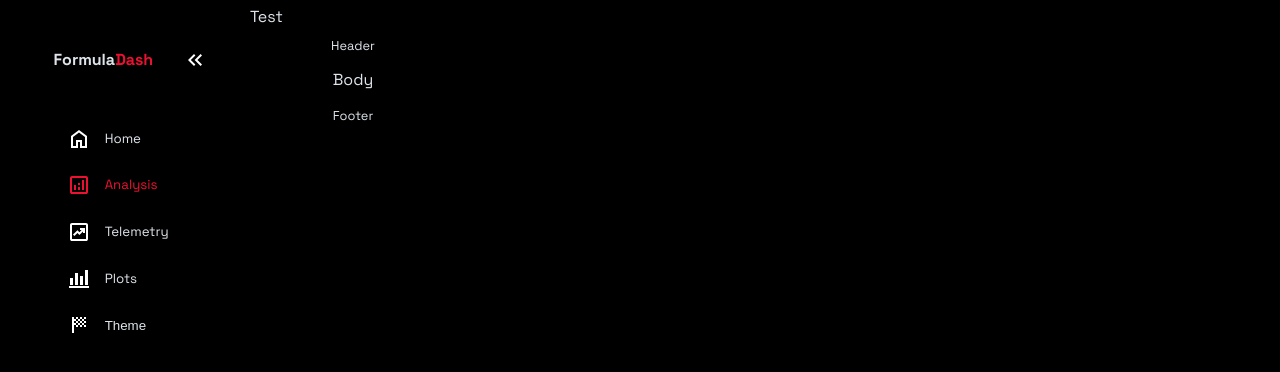
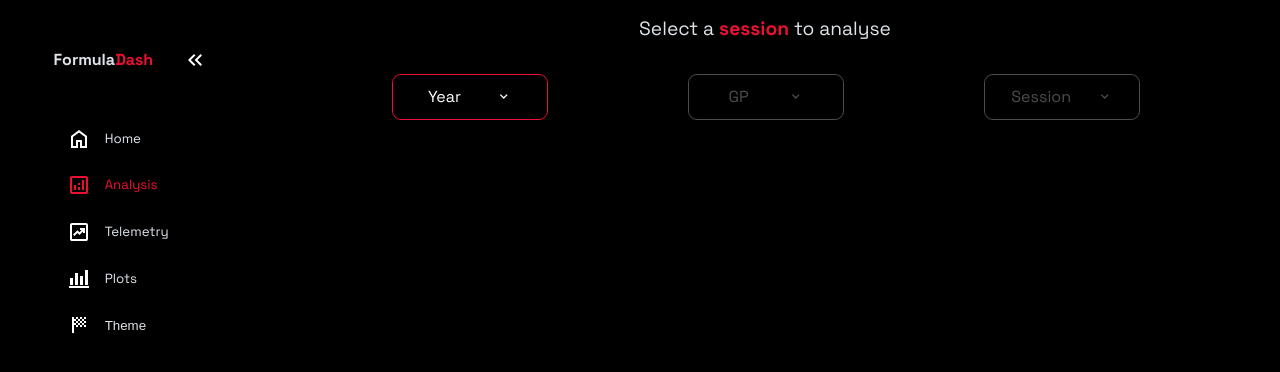
Before and after one commit to TanushYadavCS/formula-dash-frontend, a React (Vite) app: page /analysis in a window 1280 px wide. Shown: the top 372 px of the page. Built offline with nearby package versions, Linux system fonts and the light colour scheme; no server answers.

Commit message:
Updates to the analysis section

```diff
--- /dev/null
+++ b/src/Components/Dropdown.jsx
@@ -0,0 +1,38 @@
+import { useState } from "react";
+import "../css/Dropdown.css";
+import axios from 'axios';
+export default function Dropdown({ availability, label, children=[], classname = "", onSelect}) {
+  const [isOpen, setIsOpen] = useState(false);
+  const [newLabel, setLabel] = useState(label);
+  function toggleDropdown(){
+    availability==true ?
+    setIsOpen((prev) => (!prev)) : setIsOpen((prev) => prev);
+  }
+  function getSelection({selection}){
+    setLabel(selection);
+    onSelect?.(selection);
+  }
+  return (
+    <div
+      className={`dropdown_parent ${isOpen ? "active" : ""} ${classname}`}
+    >
+      <div  onClick={toggleDropdown} className="dropdown_header">
+        <div>{newLabel}</div>
+        <svg
+          xmlns="http://www.w3.org/2000/svg"
+          height="24px"
+          viewBox="0 -960 960 960"
+          width="24px"
+          fill="#ffffff"
+        >
+          <path d="M480-344 240-584l56-56 184 184 184-184 56 56-240 240Z" />
+        </svg>
+      </div>
+       <div onClick={toggleDropdown} className={`dropdown_children ${isOpen ? "open" : ""}`}>{children.map((child, idx)=>{
+        return(
+          <div key={idx} onClick={() => getSelection({selection: child})} className="dropdown_option" >{child}</div>
+        );
+       })}</div>
+    </div>
+  );
+}
--- a/src/Components/LastSession.jsx
+++ b/src/Components/LastSession.jsx
@@ -1,8 +1,6 @@
 import "../css/LastSession.css";
 import { useData } from "../context/DataContext";
-import axios from "axios";
 import circuits from "../data/circuits.json";
-import { useState, useEffect } from "react";
 import { getPreviousRace } from "../utils";
 export default function LastSession() {
   const {lastSession} = useData();
@@ -15,7 +13,7 @@ export default function LastSession() {
       <div className="ls_body">
         <div className="ls_raceName">
           <span>
-            {prevRace.name} <span className="ls_headerText">GP</span>
+             {lastSession ? lastSession.data.MRData.RaceTable.Races[0].raceName : ""}
           </span>
         </div>
         <div className="ls_raceData">
--- a/src/css/Analysis.css
+++ b/src/css/Analysis.css
@@ -1,11 +1,40 @@
-.analysis_main{
-    width: 100%;
-    height: 100%;
+.analysis_main {
+  width: 100%;
+  height: 100%;
+}
+.an_body {
+  width: 100%;
 }
 
-.an_stat{
-    aspect-ratio: 2/1;
-    width: 20%;
-    max-width: 250px;
-    min-width: 125px;
+.an_scHeader {
+  text-align: center;
+  font-size: larger;
+  padding-block: 10px;
+  .an_scHeaderAccent {
+    font-weight: bold;
+    color: var(--accent);
+  }
 }
+
+
+.an_scBody{
+  margin-top: 20px;
+  display: flex;
+  justify-content: space-evenly;
+  font-size: larger;
+}
+
+.an_scElement{
+  width: 15%;
+  min-width: 100px;
+}
+
+.available{
+  border: 1px solid var(--accent);
+  > .dropdown_header{
+    color: white;
+    > svg{
+      fill: white;
+    }
+  }
+}
--- a/src/css/Countdown.css
+++ b/src/css/Countdown.css
@@ -41,9 +41,9 @@
     width: fit-content;
     top: 50%;
     left: 50%;
+    backdrop-filter: blur(2px);
     transform: translate(-50%, -50%);
 }.co_countdownComp{
     font-weight: bold;
     color: var(--accent);
-    background-color: rgba(0,0,0,0.8);
 }
--- /dev/null
+++ b/src/css/Dropdown.css
@@ -0,0 +1,72 @@
+.dropdown_parent {
+  border: 1px solid rgba(255,255,255,0.3);
+  border-radius: 9px;
+  width: 100%;
+  transition: max-height 300ms ease-in-out;
+  font-size: smaller;
+  text-align: center;
+  .dropdown_header {
+    text-align: start;
+    transition: color 200ms ease-in;
+    padding-block: 10px;
+    border-radius: 9px;
+    color: rgba(255,255,255,0.3);
+    height: 100%;
+    display: flex;
+    align-items: center;
+    justify-content: space-evenly;
+    position: sticky;
+    top: 0;
+    background-color: var(--background);
+    height: 100%;
+    > svg{
+      fill: rgba(255,255,255,0.3);
+      height: 10%;
+      rotate: 0deg;
+      width: 10%;
+      transition: 300ms cubic-bezier(0.445, 0.05, 0.55, 0.95);
+    }
+  }
+}
+.dropdown_header.available:hover{
+  color: var(--accent);
+}
+.dropdown_header.available:hover svg{
+  fill: var(--accent);
+  transition: fill 200ms ease-in;
+}
+.dropdown_parent:hover{
+  cursor: pointer;
+}
+
+.dropdown_parent.active{
+  max-height: 500px;
+  overflow: scroll;
+  > .dropdown_header > svg{
+    transition: 300ms cubic-bezier(0.445, 0.05, 0.55, 0.95);
+    rotate: 180deg;
+  }
+}
+
+.dropdown_children{
+  max-height: 0;
+  overflow: hidden;
+  transition: max-height 500ms ease-in-out;
+
+}
+
+.dropdown_children.open{
+  max-height: 500px;
+}
+
+.dropdown_option{
+  margin: 0px;
+  padding: 10px;
+
+}
+
+.dropdown_option:hover{
+  color: var(--accent);
+  font-weight: bold;
+  transition: all 300ms ease-in-out;
+}
--- a/src/css/Statistic.css
+++ b/src/css/Statistic.css
@@ -5,6 +5,7 @@
     flex-direction: column;
     justify-content: space-around;
     border-radius: 10%;
+    margin-top: 10px;
 }
 
 .stat_header, .stat_body, .stat_footer{
@@ -12,14 +13,19 @@
     justify-content: start;
     margin-inline: auto ;
     margin-block: 1%;
+    word-wrap: break-word;
+    text-wrap: balance;
+    text-align: center;
 }
 
 .stat_header{
     font-size: 80%;
+    color: var(--tertiary);
 }
 
 .stat_body{
     font-size: 100%;
+    font-weight: bold;
 }
 
 .stat_footer{
--- a/src/pages/Analysis.jsx
+++ b/src/pages/Analysis.jsx
@@ -1,15 +1,61 @@
+import { useState } from "react";
+import Dropdown from "../Components/Dropdown";
 import Statistic from "../Components/Statistic";
 import "../css/Analysis.css";
-export default function Analysis(){
+import axios, { Axios } from "axios";
+export default function Analysis() {
+  const currentYear = new Date().getFullYear();
+  const yearList = [];
+  for (let i = currentYear; i > 2017; i--) {
+    yearList.push(i);
+  }
+  const [selectedYear, setSelectedYear] = useState(null);
+  const [selectedGP, setSelectedGP] = useState(null);
+  const [selectedSession, setSelectedSession] = useState(null);
+  function getYear(year){
+    setSelectedYear(year);
+  }
+  function FetchGP(){
+    selectedYear ?
+    axios.get(`https://api.openf1.org/v1/meetings?year=${selectedYear}`)
+    .then(
+      (response) => {
+        console.log(response)
+      }
+    )
+    .catch(
+      (error) => {
+        "API Fetch Error- ", error
+      }
+    )
+    :
+    ""
+  }
   return (
     <div className="analysis_main">
-            <div className="an_header">
-                <span>Test</span>
+      <div className="an_header"></div>
+      <div className="an_body">
+        <div className="an_sessionChoose">
+          <div className="an_scHeader">
+            <span>
+              Select a <span className="an_scHeaderAccent">session</span> to
+              analyse
+            </span>
+          </div>{" "}
         </div>
-            <div className="an_body">
-                <div className="an_stat">
-                    <Statistic headerString={"Header"} bodyString={"Body"} footerString={"Footer"} />
+        <div className="an_scBody">
+          <div className="an_scElement">
+            <Dropdown availability={true} classname={`year_dropdown available `} label={"Year"} children={yearList} onSelect={getYear} />
           </div>
+          <div className="an_scElement">
+            <Dropdown availability={selectedYear ? true : false} label={"GP"} classname={`${selectedYear ? "available" : "unavailable"}`} />
+          </div>
+          <div className="an_scElement">
+            <Dropdown availability={selectedGP ? true : false} label={"Session"} classname={`${selectedGP ? "available" : "unavailable"}`}/>
+          </div>
+          <FetchGP />
+        </div>
+        <div></div>
       </div>
     </div>
   );
--- a/src/utils.jsx
+++ b/src/utils.jsx
@@ -1,4 +1,5 @@
 import { useEffect, useState } from "react";
+import circuits from "./data/circuits.json";
 export function formatLocalDate(timeString) {
   const date = new Date(timeString);
   const day = Intl.DateTimeFormat(undefined, {
@@ -25,7 +26,7 @@ export function formatLocalTime(timeString) {
   }).format(date);
   return time;
 }
-export function getRace(circuits, raceDuration = 3) {
+export function getRace(circuits, raceDuration = 2) {
   const currentTime = new Date();
   return (
     circuits.find((circuit) => {
@@ -120,7 +121,7 @@ export function calendarGenerator() {
         differenceInWeeks(
           dateArray[roundNo].endDate,
           dateArray[roundNo + 1].endDate
-        ) - 1,
+        )
     });
     roundNo = roundNo + 1;
   }
@@ -136,5 +137,5 @@ export function calendarGenerator() {
     }
   }
   calendarArray = JSON.stringify(calendarArray);
-  console.log(calendarArray);
+  return calendarArray;
 }
```
Also changed, not shown: src/data/calendar.json (+71 -60 lines), 2 other files (tests, documents, lock files or other folders). Lines whose indentation alone changed are shown as unchanged.
